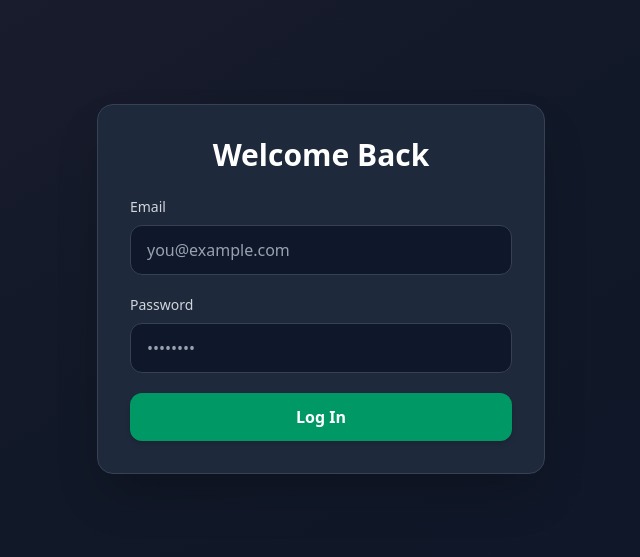
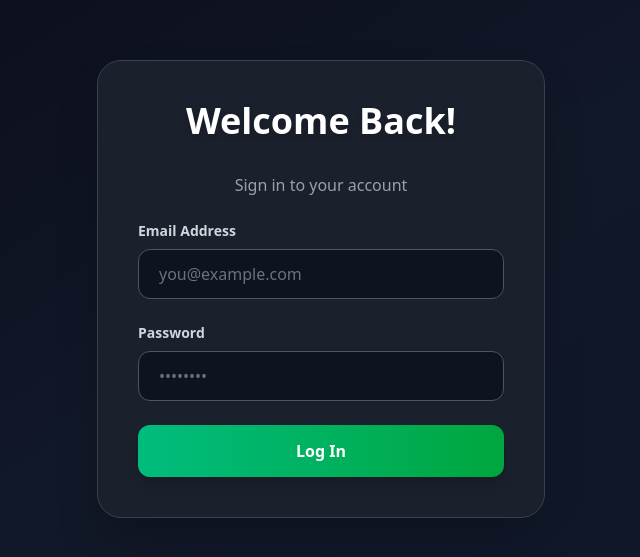
Before and after one commit to VrajPatel1635/EMS, a React (Vite) app: page /admin in a window 1280 px wide. Shown: the part 111-668 px from the top of the page, without its empty margins (319-959 px from the left). Built offline with nearby package versions, Linux system fonts and the light colour scheme.

Commit message:
UI/Feature: login page

```diff
--- a/src/components/Auth/Login.jsx
+++ b/src/components/Auth/Login.jsx
@@ -12,35 +12,44 @@ const Login = ({ handleLogin }) => {
   };
 
   return (
-    <div className="flex h-screen w-screen items-center justify-center bg-gradient-to-br from-[#1e1e2f] via-[#111827] to-[#0f172a]">
-      <div className="w-full max-w-md p-8 space-y-6 rounded-2xl shadow-2xl bg-[#1e293b] border border-gray-700">
-        <h2 className="text-3xl font-bold text-center text-white">Welcome Back</h2>
-        <form onSubmit={submitHandler} className="space-y-5">
+    <div className="flex h-screen w-screen items-center justify-center bg-gradient-to-br from-[#0a0a1a] via-[#111827] to-[#0f172a] font-inter"> {/* Deeper dark background, added font */}
+      <div className="w-full max-w-md p-10 space-y-8 rounded-3xl shadow-2xl bg-[#1a202c] border border-gray-700 transform transition-all duration-300 hover:scale-[1.005] hover:shadow-3xl"> {/* Enhanced container */}
+        <h2 className="text-4xl font-extrabold text-center text-white drop-shadow-md">Welcome Back!</h2> {/* Larger, bolder heading */}
+        <p className="text-center text-gray-400 mb-6">Sign in to your account</p> {/* Added subtitle */}
+
+        <form onSubmit={submitHandler} className="space-y-6"> {/* Adjusted spacing */}
+          {/* Email Input */}
           <div>
-            <label className="block mb-2 text-sm text-gray-300">Email</label>
+            <label htmlFor="email" className="block mb-2 text-sm font-semibold text-gray-300">Email Address</label> {/* Bolder label */}
             <input
               type="email"
+              id="email"
               required
               value={email}
               onChange={(e) => setEmail(e.target.value)}
-              className="w-full px-4 py-3 rounded-xl bg-[#0f172a] border border-gray-700 text-white placeholder-gray-400 focus:ring-2 focus:ring-emerald-500 outline-none transition"
+              className="w-full px-5 py-3 rounded-xl bg-[#0d131f] border border-gray-600 text-white placeholder-gray-500 focus:ring-2 focus:ring-emerald-500 focus:border-transparent outline-none transition-all duration-200"
               placeholder="you@example.com"
             />
           </div>
+
+          {/* Password Input */}
           <div>
-            <label className="block mb-2 text-sm text-gray-300">Password</label>
+            <label htmlFor="password" className="block mb-2 text-sm font-semibold text-gray-300">Password</label> {/* Bolder label */}
             <input
               type="password"
+              id="password"
               required
               value={password}
               onChange={(e) => setPassword(e.target.value)}
-              className="w-full px-4 py-3 rounded-xl bg-[#0f172a] border border-gray-700 text-white placeholder-gray-400 focus:ring-2 focus:ring-emerald-500 outline-none transition"
+              className="w-full px-5 py-3 rounded-xl bg-[#0d131f] border border-gray-600 text-white placeholder-gray-500 focus:ring-2 focus:ring-emerald-500 focus:border-transparent outline-none transition-all duration-200"
               placeholder="••••••••"
             />
           </div>
+
+          {/* Login Button */}
           <button
             type="submit"
-            className="w-full py-3 text-white font-semibold bg-emerald-600 hover:bg-emerald-700 rounded-xl shadow-md hover:shadow-[0_0_15px_rgba(16,185,129,0.5)] transition-all duration-300"
+            className="w-full py-3.5 text-white font-bold bg-gradient-to-r from-emerald-500 to-green-600 hover:from-emerald-600 hover:to-green-700 rounded-xl shadow-lg hover:shadow-xl hover:scale-[1.01] transition-all duration-300 transform focus:outline-none focus:ring-2 focus:ring-offset-2 focus:ring-emerald-500 focus:ring-offset-[#1a202c]"
           >
             Log In
           </button>
```
